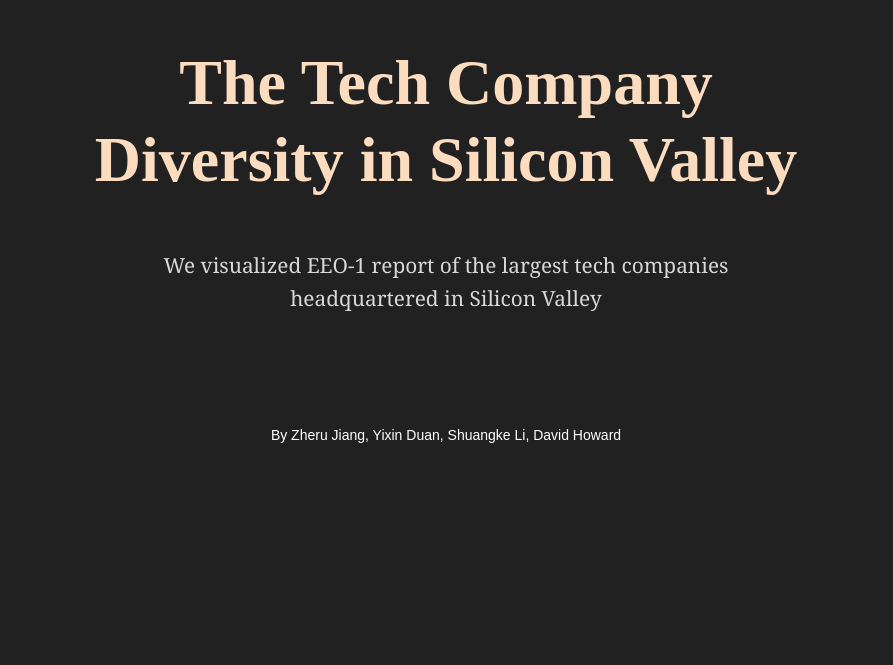
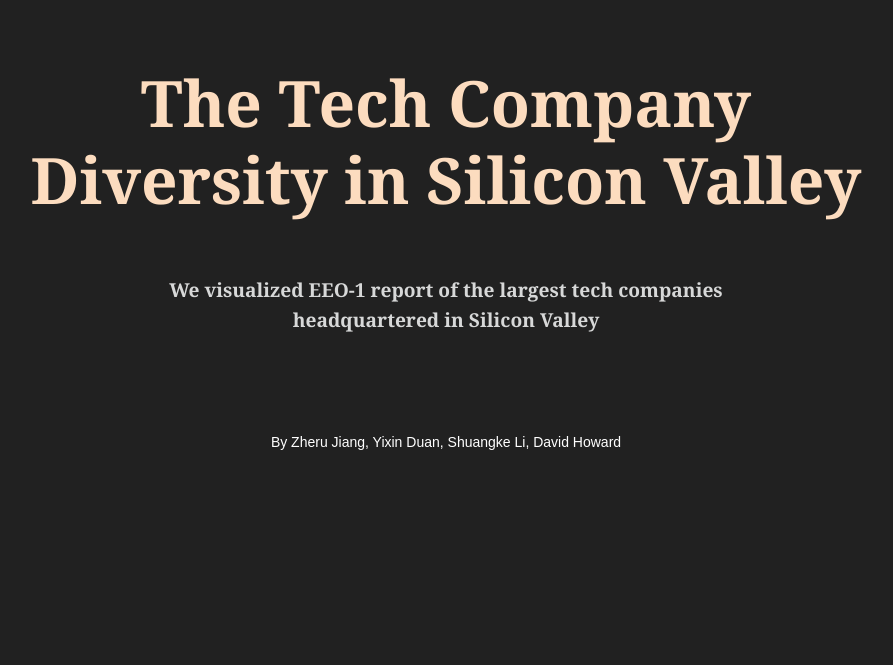
Before and after one commit to siliconValley-diversity/siliconValley-diversity.github.io, a plain HTML site: page index.html in a window 1280 px wide. Shown: the part 135-800 px from the top of the page, without its empty margins (194-1087 px from the left). Drawn offline with nearby package versions, Linux system fonts and the light colour scheme.

Commit message:
update styles

```diff
--- a/index.html
+++ b/index.html
@@ -16,16 +16,14 @@
 </head>
 
 <body>
-	<div id="Intro" >
-		<h2>
+  <div id="intro">
+    <div class = "flex-container flex-column flex-center">
+    	<h1 class = "title">
     		The Tech Company Diversity in Silicon Valley
-		</h2>
-		<h3 style="padding: 0 0 60px 0">
-			We visualized EEO-1 report of the largest tech companies <br> headquartered in Silicon Valley
-		</h3>
-		<p style = "text-align:center; margin-left: 10%; margin-right: 10%">
-			By Zheru Jiang, Yixin Duan, Shuangke Li, David Howard
-		</p>
+    	</h1>
+    	<h3 class = "des">We visualized EEO-1 report of the largest tech companies headquartered in Silicon Valley</h3>
+    	<p>By Zheru Jiang, Yixin Duan, Shuangke Li, David Howard</p>
+    </div>
   </div>
 
 	<!-- the D3 content goes here -->
@@ -172,7 +170,6 @@
 		</div>
 	</div>
 	<!-- D3 is done-->
-	<div>
 	<!-- Zheru's stuff goes here -->
     <div class = "explore">
 			<div class = "lead_text">
@@ -188,7 +185,6 @@
 			</div>
 		</div>
 
-	</div>
 </body>
 <script src="./d3_template.js"></script>
 
--- a/style.css
+++ b/style.css
@@ -4,14 +4,66 @@
 	-webkit-box-sizing: border-box;
 	box-sizing: border-box;
 }
+html{
+	font-size: 16px;
+}
 body {
 	font-family: 'Arial', sans-serif;
-	font-size: 14px;
+	font-size: 16px;
 	font-weight: normal;
 	color: #474747;
 	width: 100%;
 	min-height: 100%;
 	background-color: rgb(33,33,33);
+}
+
+.flex-container{
+	display: flex;
+}
+.flex-row{
+	flex-flow: row;
+}
+.flex-column{
+	flex-flow: column;
+}
+.flex-center{
+	justify-content: center;
+	align-items: center;
+}
+.flex-start{
+	justify-content: flex-start;
+	align-items: flex-start;
+}
+
+h1, h2, h3{
+	font-family: 'Georgia';
+	color: #FCDCBF;
+	font-weight: bold;
+}
+
+h4, h5, h6{
+
+}
+
+#intro{
+	color: rgb(255,255,255);
+ 	height: 100vh;
+ 	margin: auto;
+	padding-top: 25vh;
+	width: 70%;
+	text-align: center;
+}
+
+#intro .title{
+	font-size: 4rem;
+}
+#intro .des{
+	padding-bottom: 3rem;
+	color: #D7D8D8;
+	line-height: 1.6;
+	font-size: 1.2rem;
+	margin: 3rem 0;
+	width: 70%;
 }
 
 #spacer{
@@ -90,39 +142,12 @@
 	text-anchor:middle;
 }
 
-#Intro{
-	background-color: rgb(33,33,33);
-	color: rgb(255,255,255);
- 	height: 100vh;
- 	margin: auto;
-	padding-top: 20vh;
-}
-
 #leftFloat div{
 	/* position: relative; */
 	height: 100vh;
 	clear: both;
 	margin-top: 50vh;
 	margin-bottom: 50vh;
-}
-
-h1 {
-	width: 70%;
-	position: relative;
-	transform: translate(0%, 0);
-	margin: 20px 5% 20px 5%;
-	text-align: center;
-	font-size: 24px;
-}
-
-h2{
-	font-family: 'Georgia Bold';
-	font-weight: bold;
-	color: #FCDCBF;
-	position: relative;
-	margin: 20px 20% 20px 20%;
-	text-align: center;
-	font-size: 4rem;
 }
 
 .h2{
@@ -132,17 +157,6 @@
 	margin: 20px 20% 20px 20%;
 	text-align: center;
 	font-size: 1.3rem;
-}
-
-h3{
-	position: relative;
-	transform: translate(0%, 0);
-	text-align: center;
-	margin: 50px 25% 50px 25%;
-	font-family: 'Georgia';
-	color: #D7D8D8;
-	font-size: 1.3rem;
-	line-height: 160%;
 }
 
 #caption h5{
```
Lines whose indentation alone changed are shown as unchanged.
